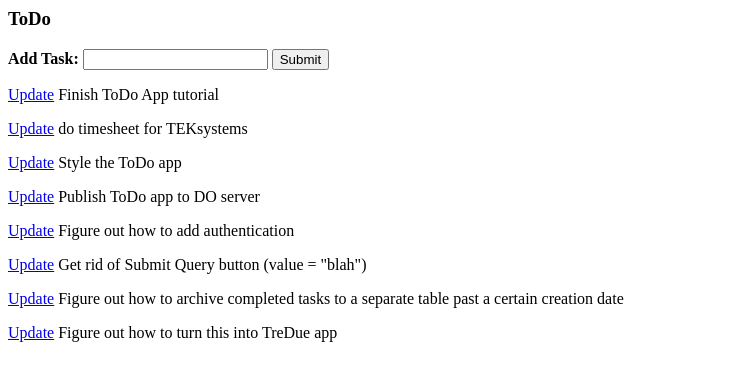
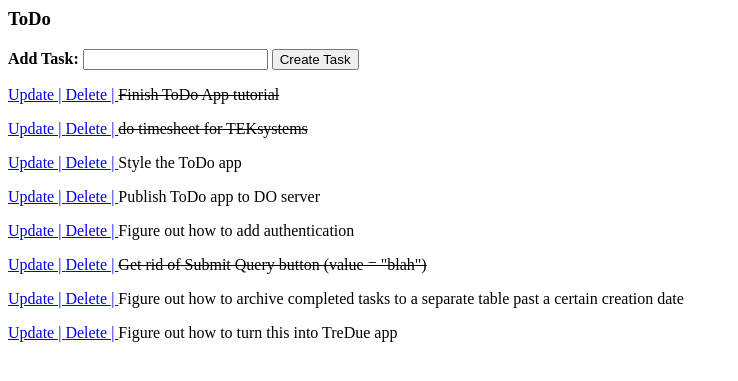
Before and after one commit to bkvagnini/django_toDo_app, a Django app: page / in a window 1280 px wide. Shown: the top 381 px of the page, without its empty margins (0-738 px from the left). Run offline with Django 3.2, Linux system fonts and the light colour scheme; data comes from the database, SQL or seed files in the repository; both versions use the stored data as it was after the commit.

Commit message:
Add delete functionality to app.

```diff
--- a/tasks/templates/tasks/list.html
+++ b/tasks/templates/tasks/list.html
@@ -4,12 +4,19 @@
     <!-- {{form}} --><!-- brings in all fields -->
     <p> <strong>Add Task: </strong>
     {{form.title}} <!-- brings in just the task field -->
-    <input type = "submit" name = "Create Task" /> </p>
+    <input type = "submit" name = "Create Task" value = "Create Task" /> </p>
 </form>
 
 {% for task in tasks %}
     <div>
-        <p><a href = "{% url 'update_task' task.id %}">Update</a> <!-- this is new -->
+        <p><a href = "{% url 'update_task' task.id %}">Update | </a>
+        <a href = "{% url 'delete' task.id %}">Delete | </a> <!-- this is new -->
+
+        <!-- crossing items off the list  - conditional logic goes here-->
+        {% if task.complete == True  %}
+        <strike>{{task}}</strike>
+        {% else %}
         {{task}}</p>
+        {% endif %}
     </div>
 {% endfor %}
--- a/tasks/templates/tasks/update_task.html
+++ b/tasks/templates/tasks/update_task.html
@@ -4,6 +4,6 @@
     {% csrf_token %}
 
     {{form}}
-    <input type = "submit" name = "Update Task" />
+    <input type = "submit" name = "Update Task" value = "Update" />
 
 </form>
--- a/tasks/urls.py
+++ b/tasks/urls.py
@@ -3,6 +3,7 @@ from . import views
 
 urlpatterns = [
     path('', views.index, name = "list"),
-    path('update_task/<str:pk>/', views.updateTask, name = "update_task")
+    path('update_task/<str:pk>/', views.updateTask, name = "update_task"),
     #the str:pk makes the url dynamic and makes it use the pk provides by the updateTask function pk parameter
+    path('deleteTask/<str:pk>/', views.deleteTask, name = "delete")
 ]
--- a/tasks/views.py
+++ b/tasks/views.py
@@ -33,3 +33,13 @@ def updateTask(request, pk):
     context = {'form':form}
 
     return render(request, 'tasks/update_task.html', context)
+
+def deleteTask(request, pk):
+    item = Task.objects.get(id=pk)
+    #this section is new
+    if request.method == 'POST':
+        item.delete()
+        return redirect('/')
+    #end new section
+    context = {'item':item}
+    return render(request, 'tasks/delete.html', context)
```
Also changed, not shown: tasks/templates/tasks/delete.html (added, +8 -0 lines), db.sqlite3, 1 other file.
